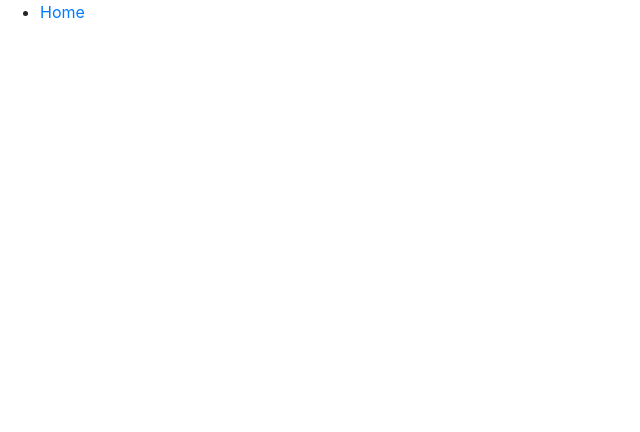
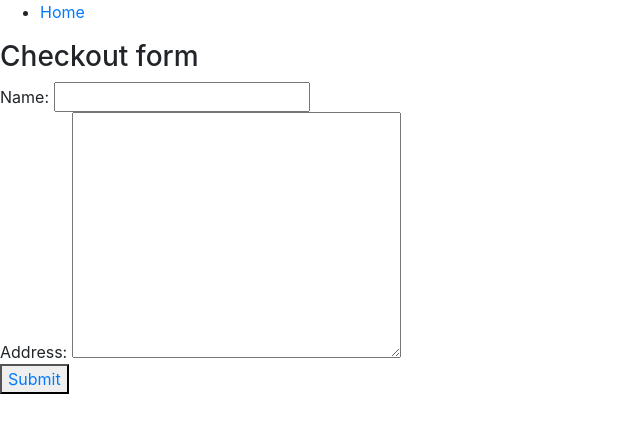
Before and after one commit to truptigaonkar/mandatory-cms2, a React (Create React App) app: page /checkout in a window 1280 px wide. Shown: the top 432 px of the page, without its empty margins (0-640 px from the left). Built offline with nearby package versions, Linux system fonts and the light colour scheme.

Commit message:
Added empty cart button in Cart, Added Checkout, Confirm page

```diff
--- a/src/App.js
+++ b/src/App.js
@@ -6,6 +6,8 @@ import Details from './components/Details';
 import Cart from './components/Cart';
 import { CartProvider } from './components/CartContext';
 import Reviews from './components/Reviews';
+import Checkout from './components/Checkout';
+import Confirm from './components/Confirm';
 
 function App() {
   return (
@@ -19,6 +21,8 @@ function App() {
       <Route path="/details/:id" component={Details}/>
       <Route path="/cart" component={Cart}/>
       <Route path="/reviews" component={Reviews}/>
+      <Route path="/checkout" component={Checkout}/>
+      <Route path="/confirm" component={Confirm}/>
     </Router>
     </CartProvider>
     </>
--- a/src/components/Cart.js
+++ b/src/components/Cart.js
@@ -1,6 +1,7 @@
 import React, { useContext } from 'react';
 import { CartContext } from '../components/CartContext';
 import { Link } from 'react-router-dom';
+import Checkout from '../components/Checkout';
 
 const Cart = (props) => {
     const [cart, setCart] = useContext(CartContext);
@@ -8,6 +9,10 @@ const Cart = (props) => {
     const sum = Number()
     console.log("sum is: ", sum)
     console.log("component Cart.js:", cart);
+
+    const handleEmptyCart = () =>{
+        setCart([]);
+    }
 
     if (cart.length === 0) {
         return (
@@ -44,7 +49,8 @@ const Cart = (props) => {
                     </tbody>
                 </table>
                 <span><b>Total price</b> : {totalPrice}$</span><hr />
-                <p><button><Link to="/">Continue shopping</Link></button>  <button>Checkout</button></p>
+                <button onClick={handleEmptyCart}>Empty Cart</button><br/>
+                <p><button><Link to="/">Continue shopping</Link></button> <button><Link to="/checkout">Checkout</Link></button></p>
             </>
         );
     };
--- /dev/null
+++ b/src/components/Checkout.js
@@ -0,0 +1,23 @@
+import React, {useContext} from 'react';
+import { Link } from 'react-router-dom';
+import { CartContext } from '../components/CartContext';
+
+const Checkout = () => {
+    //Cart
+    const [cart, setCart] = useContext(CartContext);
+
+    const handleCheckout = () =>{
+        setCart([]);
+    }
+
+    return (
+        <div>
+            <h3>Checkout form</h3>
+            Name: <input type="text" onChange={e => setCart(e.target.value)} /><br/>
+            Address: <textarea name="" id="" cols="30" rows="10" onChange={e => setCart(e.target.value)}></textarea><br/>
+            <button onClick={handleCheckout}><Link to="/confirm">Submit</Link></button>
+        </div>
+    );
+};
+
+export default Checkout;
--- /dev/null
+++ b/src/components/Confirm.js
@@ -0,0 +1,12 @@
+import React from 'react';
+
+const Confirm = () => {
+    return (
+        <div>
+            <h3>Confirm page</h3>
+            <p>Thank you for your order.....</p>
+        </div>
+    );
+};
+
+export default Confirm;
```
